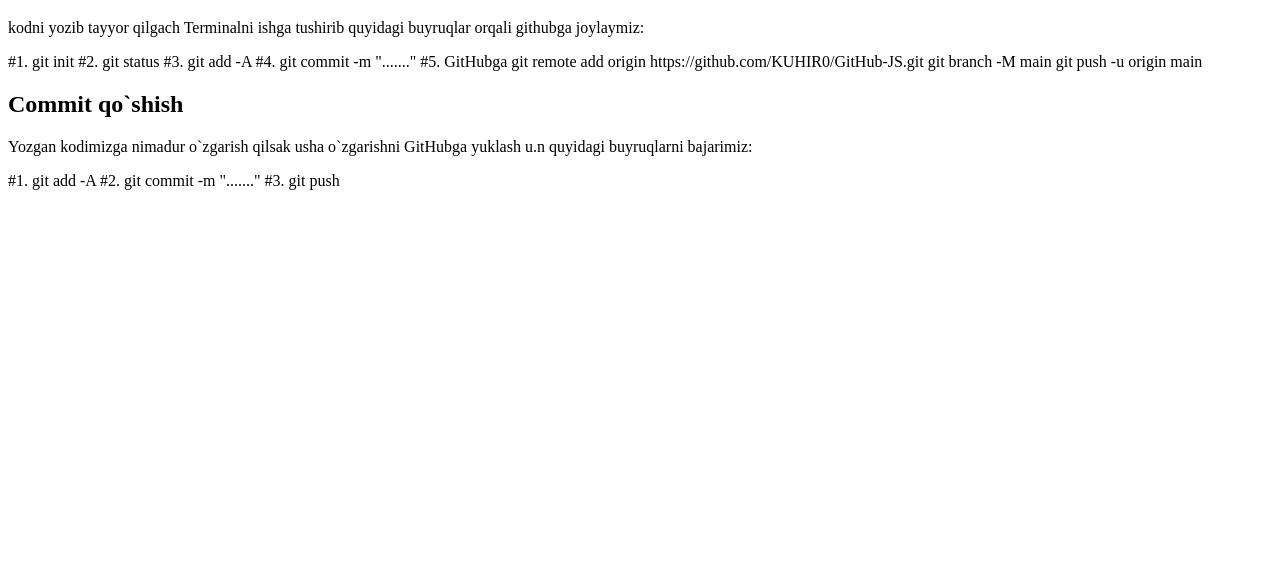
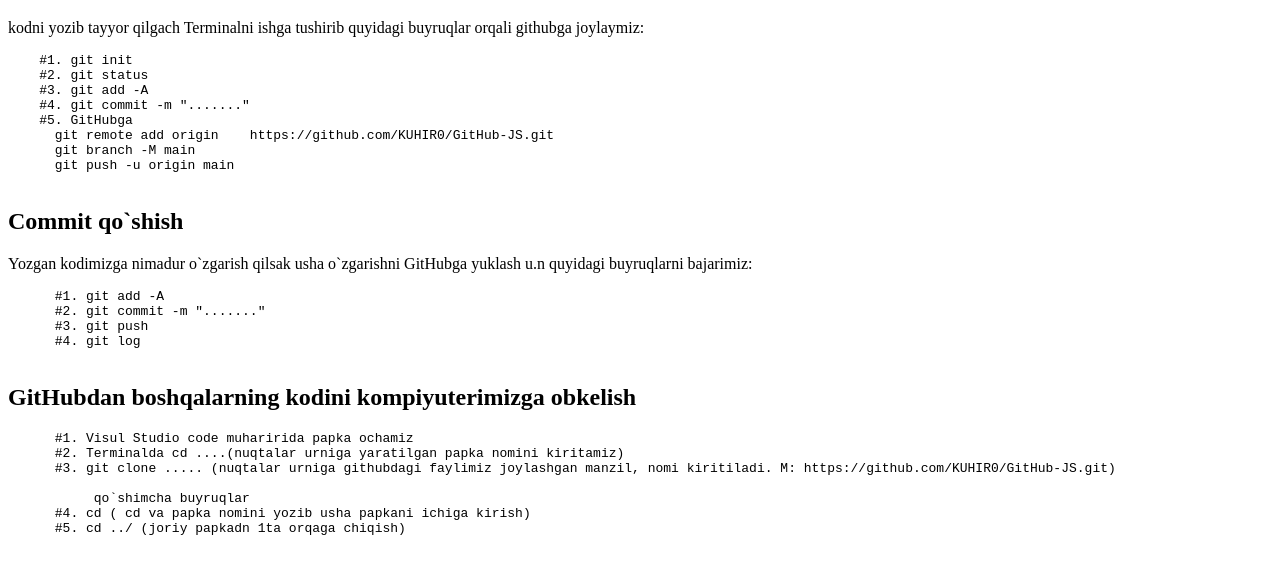
Before and after one commit to KUHIR0/GitHub-JS, a plain HTML site: page index.html in a window 1280 px wide. Shown: the part 61-634 px from the top of the page. Drawn offline with Linux system fonts and the light colour scheme.

Commit message:
add new folder

```diff
--- a/index.html
+++ b/index.html
@@ -11,6 +11,7 @@
   <h1>GitHubga Yuklash</h1>
   <p>kodni yozib tayyor qilgach Terminalni ishga tushirib quyidagi buyruqlar orqali githubga joylaymiz:</p>
 
+  <pre>
     #1. git init  <!-- gitni ishga tushiradi va git papka yaratadi avtomatik -->
     #2. git status  <!-- bizdagi fayllarni githubga utqazildimi yo`qmi kursatadi. Utqazilgan bulsa Yashil, Utqazilmagan bulsa Qizil bubturadi   -->
     #3. git add -A  <!-- barcha fayillarimizni githubga utqazadi -->
@@ -19,14 +20,30 @@
       git remote add origin    https://github.com/KUHIR0/GitHub-JS.git
       git branch -M main
       git push -u origin main
+  </pre>
          <!-- The End -->
 
          <h2>Commit qo`shish</h2>
     <p>Yozgan kodimizga nimadur o`zgarish qilsak usha o`zgarishni GitHubga yuklash u.n quyidagi buyruqlarni bajarimiz:</p>
 
+    <pre>
       #1. git add -A  <!-- barcha fayillarimizni githubga utqazadi -->
       #2. git commit -m "......."  <!-- nuqtalar urniga comintariya yani nom yozamiz -->
       #3. git push <!-- Qilingan barcha (boshlang`ich va oxirgi) amallarimizni GitHubga joylaydi -->
+      #4. git log <!-- Kim tomondan, qachon, qanday o`zgarish bulgan hammasini kursatadi.   -->
+    </pre>
+
+    <h2>GitHubdan boshqalarning kodini kompiyuterimizga obkelish </h2>
+    <pre>
+      #1. Visul Studio code muharirida papka ochamiz
+      #2. Terminalda cd ....(nuqtalar urniga yaratilgan papka nomini kiritamiz)
+      #3. git clone ..... (nuqtalar urniga githubdagi faylimiz joylashgan manzil, nomi kiritiladi. M: https://github.com/KUHIR0/GitHub-JS.git)
+
+           qo`shimcha buyruqlar
+      #4. cd ( cd va papka nomini yozib usha papkani ichiga kirish)
+      #5. cd ../ (joriy papkadn 1ta orqaga chiqish)
+
+    </pre>
 
     <script src="script.js"></script>
 </body>
```
Lines whose indentation alone changed are shown as unchanged.
